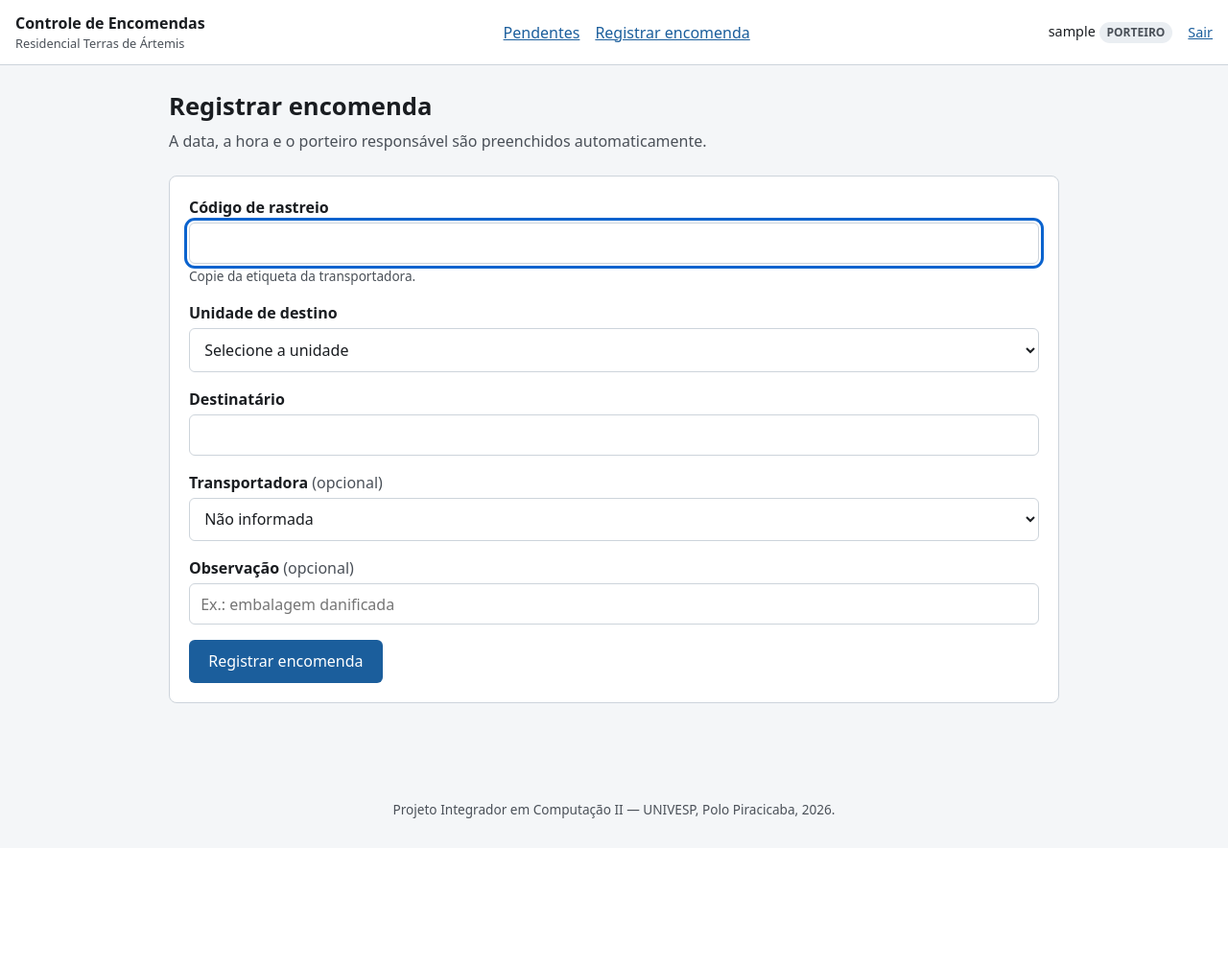
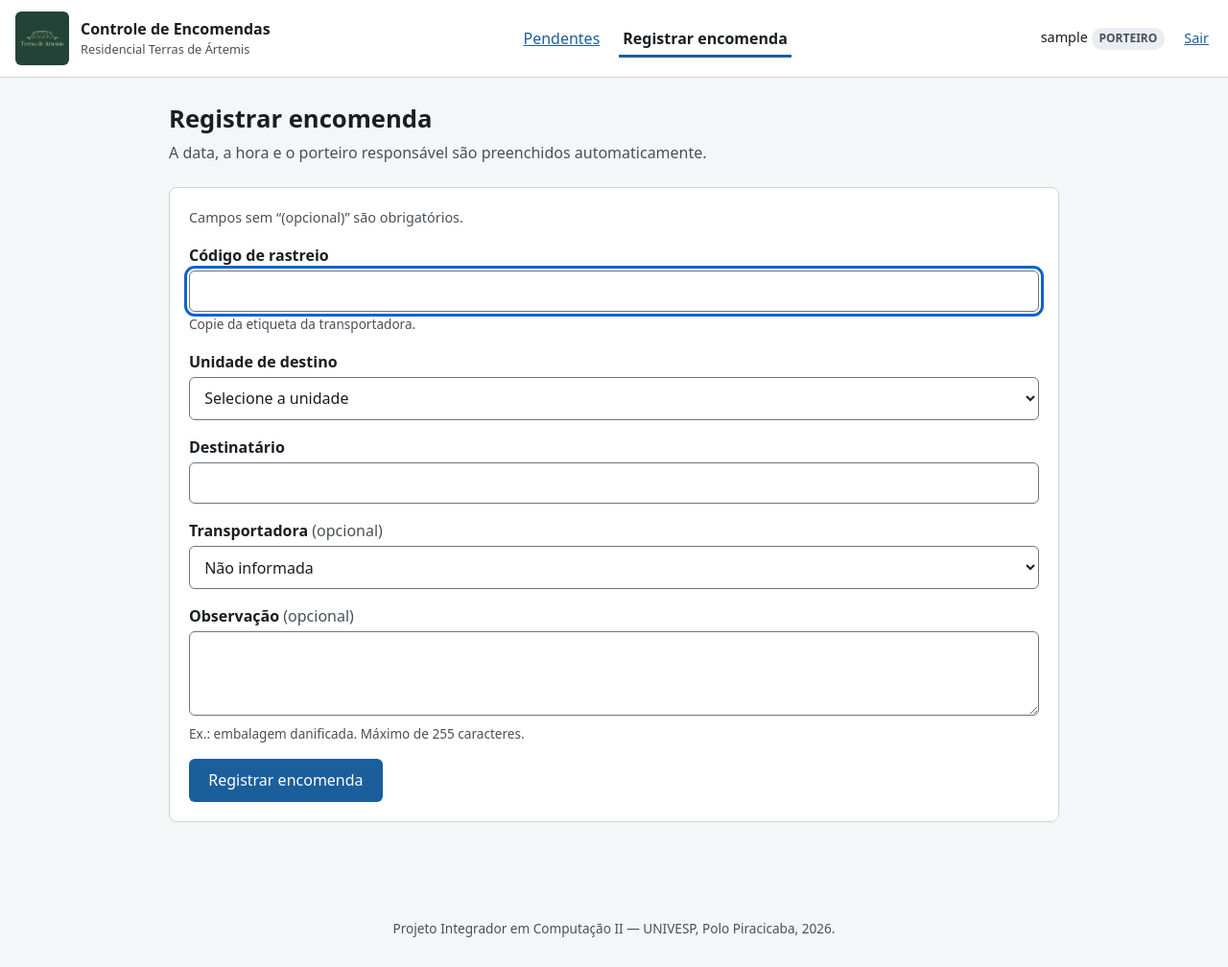
Before and after one commit to eberk9/PI2-Univesp, a Flask app: page /encomendas/nova in a window 1280 px wide. Shown: the whole page at 96% size. Before the commit the page ends 853 px from the top, so only its background shows below. Run offline with Flask 3, Linux system fonts and the light colour scheme; the visitor is signed in with stand-in values (Sample User, id 1); data that the repository does not hold is empty.

Commit message:
Template: logotipo e ajustes de navegação e acessibilidade (#1)
* Template

Inclusão de logotipo e alterações na navegação

* AlteraTemplate02

* AlteraTemplate03_Renan

```diff
--- a/app/static/css/app.css
+++ b/app/static/css/app.css
@@ -5,6 +5,7 @@
   --fundo: #f4f6f8;
   --superficie: #ffffff;
   --borda: #cdd4db;
+  --borda-campo: #6b7480;   /* 4.7:1 sobre branco; componentes de interface exigem 3:1 (WCAG 1.4.11) */
   --primaria: #1b5e9c;      /* 5.9:1 sobre branco */
   --primaria-escura: #14456f;
   --sucesso: #1b6b3a;       /* 5.4:1 sobre branco */
@@ -18,7 +19,7 @@
 body {
   margin: 0;
   font-family: system-ui, -apple-system, "Segoe UI", Roboto, sans-serif;
-  font-size: 16px;
+  font-size: 1rem;
   line-height: 1.5;
   color: var(--tinta);
   background: var(--fundo);
@@ -63,10 +64,26 @@ body {
   background: var(--superficie);
   border-bottom: 1px solid var(--borda);
 }
-.cabecalho__marca { display: flex; flex-direction: column; }
+.cabecalho__marca { display: flex; align-items: center; gap: 0.75rem; }
+.cabecalho__logo {
+  display: block;
+  width: 3.5rem;
+  height: 3.5rem;
+  flex-shrink: 0;
+  border-radius: 6px;
+}
+.cabecalho__titulos { display: flex; flex-direction: column; }
 .cabecalho__local { font-size: 0.8rem; color: var(--tinta-suave); }
 .cabecalho__nav ul {
   display: flex; gap: 1rem; list-style: none; margin: 0; padding: 0;
+}
+.cabecalho__nav a,
+.cabecalho__usuario a { display: inline-block; padding: 0.5rem 0.25rem; }
+.cabecalho__nav a[aria-current="page"] {
+  color: var(--tinta);
+  font-weight: 700;
+  text-decoration: none;
+  box-shadow: inset 0 -3px 0 var(--primaria);
 }
 .cabecalho__usuario { display: flex; gap: 1rem; align-items: center; font-size: 0.9rem; }
 
@@ -79,6 +96,8 @@ a:hover { color: var(--primaria-escura); }
   margin: 0 auto;
   padding: 1.5rem 1rem 3rem;
 }
+/* Foco programatico (link "pular"): sem contorno em contêiner nao interativo. */
+.conteudo:focus { outline: none; }
 h1 { font-size: 1.6rem; margin: 0 0 0.25rem; }
 h2 { font-size: 1.2rem; margin: 2rem 0 0.5rem; }
 .subtitulo { color: var(--tinta-suave); margin: 0 0 1.5rem; }
@@ -91,6 +110,20 @@ h2 { font-size: 1.2rem; margin: 2rem 0 0.5rem; }
   margin-bottom: 1.5rem;
 }
 .cartao--estreito { max-width: 24rem; margin: 3rem auto; }
+.cartao__cabecalho {
+  display: flex;
+  align-items: center;
+  gap: 1rem;
+  margin-bottom: 1.5rem;
+}
+.cartao__logo {
+  display: block;
+  width: 5rem;
+  height: 5rem;
+  flex-shrink: 0;
+  border-radius: 8px;
+}
+.cartao__titulos .subtitulo { margin-bottom: 0; }
 
 /* ---------------------------------------------------------- formularios */
 .campo { margin-bottom: 1rem; }
@@ -100,23 +133,27 @@ h2 { font-size: 1.2rem; margin: 2rem 0 0.5rem; }
   margin-bottom: 0.25rem;
 }
 .campo input,
-.campo select {
+.campo select,
+.campo textarea {
   width: 100%;
   padding: 0.6rem 0.7rem;
   font-size: 1rem;
   font-family: inherit;
   color: var(--tinta);
   background: var(--superficie);
-  border: 1px solid var(--borda);
+  border: 1px solid var(--borda-campo);
   border-radius: 6px;
 }
+.campo textarea { resize: vertical; min-height: 5rem; }
 .campo input[aria-invalid="true"],
-.campo select[aria-invalid="true"] {
+.campo select[aria-invalid="true"],
+.campo textarea[aria-invalid="true"] {
   border-color: var(--erro);
   border-width: 2px;
 }
 .ajuda { display: block; color: var(--tinta-suave); font-size: 0.85rem; margin-top: 0.2rem; }
 .opcional { font-weight: 400; color: var(--tinta-suave); }
+.nota-formulario { color: var(--tinta-suave); font-size: 0.9rem; margin: 0 0 1rem; }
 .erro-campo { display: block; color: var(--erro); font-size: 0.85rem; margin-top: 0.2rem; font-weight: 600; }
 
 .botao {
@@ -133,8 +170,9 @@ h2 { font-size: 1.2rem; margin: 2rem 0 0.5rem; }
 .botao--secundario {
   background: var(--superficie);
   color: var(--primaria);
-  border-color: var(--borda);
-  padding: 0.35rem 0.7rem;
+  border-color: var(--borda-campo);
+  padding: 0.5rem 0.9rem;
+  min-height: 2.75rem;
   font-size: 0.9rem;
 }
 .botao:disabled { opacity: 0.6; cursor: not-allowed; }
--- a/app/templates/base.html
+++ b/app/templates/base.html
@@ -12,16 +12,21 @@
   {% if current_user.is_authenticated %}
   <header class="cabecalho">
     <div class="cabecalho__marca">
-      <strong>Controle de Encomendas</strong>
-      <span class="cabecalho__local">Residencial Terras de Ártemis</span>
+      <img class="cabecalho__logo"
+           src="{{ url_for('static', filename='img/logo-terras-de-artemis.jpg') }}"
+           alt="" width="56" height="56">
+      <div class="cabecalho__titulos">
+        <strong>Controle de Encomendas</strong>
+        <span class="cabecalho__local">Residencial Terras de Ártemis</span>
+      </div>
     </div>
     <nav class="cabecalho__nav" aria-label="Navegação principal">
       <ul>
         {% if not current_user.e_morador() %}
-          <li><a href="{{ url_for('main.pendentes') }}">Pendentes</a></li>
-          <li><a href="{{ url_for('main.nova_encomenda') }}">Registrar encomenda</a></li>
+          <li><a href="{{ url_for('main.pendentes') }}"{% if request.endpoint == 'main.pendentes' %} aria-current="page"{% endif %}>Pendentes</a></li>
+          <li><a href="{{ url_for('main.nova_encomenda') }}"{% if request.endpoint == 'main.nova_encomenda' %} aria-current="page"{% endif %}>Registrar encomenda</a></li>
         {% else %}
-          <li><a href="{{ url_for('main.minhas_encomendas') }}">Minhas encomendas</a></li>
+          <li><a href="{{ url_for('main.minhas_encomendas') }}"{% if request.endpoint == 'main.minhas_encomendas' %} aria-current="page"{% endif %}>Minhas encomendas</a></li>
         {% endif %}
       </ul>
     </nav>
@@ -32,12 +37,12 @@
   </header>
   {% endif %}
 
-  <main id="conteudo" class="conteudo">
+  <main id="conteudo" class="conteudo" tabindex="-1">
     {% with mensagens = get_flashed_messages(with_categories=true) %}
       {% if mensagens %}
-        <div role="status" aria-live="polite">
+        <div>
           {% for categoria, mensagem in mensagens %}
-            <p class="aviso aviso--{{ categoria }}">{{ mensagem }}</p>
+            <p class="aviso aviso--{{ categoria }}" role="{{ 'alert' if categoria == 'erro' else 'status' }}">{{ mensagem }}</p>
           {% endfor %}
         </div>
       {% endif %}
--- a/app/templates/detalhe.html
+++ b/app/templates/detalhe.html
@@ -48,5 +48,5 @@
   </ol>
 </div>
 
-<p><a href="{{ url_for('main.inicio') }}">Voltar</a></p>
+<p><a href="{{ url_for('main.inicio') }}">Voltar para a lista</a></p>
 {% endblock %}
--- a/app/templates/minhas_encomendas.html
+++ b/app/templates/minhas_encomendas.html
@@ -7,9 +7,9 @@
 
 <p id="contador" class="contador" role="status" aria-live="polite">Carregando…</p>
 
-<div class="tabela-rolagem">
+<div class="tabela-rolagem" role="region" aria-labelledby="legenda-tabela" tabindex="0">
   <table class="tabela">
-    <caption class="visualmente-oculto">Encomendas destinadas à sua unidade</caption>
+    <caption id="legenda-tabela" class="visualmente-oculto">Encomendas destinadas à sua unidade</caption>
     <thead>
       <tr>
         <th scope="col">Código</th>
--- a/app/templates/nova_encomenda.html
+++ b/app/templates/nova_encomenda.html
@@ -7,6 +7,8 @@
 
 <div class="cartao">
   <form id="form-encomenda" novalidate>
+    <p class="nota-formulario">Campos sem “(opcional)” são obrigatórios.</p>
+
     <div class="campo">
       <label for="codigo_rastreio">Código de rastreio</label>
       <input type="text" id="codigo_rastreio" name="codigo_rastreio"
@@ -43,8 +45,9 @@
 
     <div class="campo">
       <label for="observacao">Observação <span class="opcional">(opcional)</span></label>
-      <input type="text" id="observacao" name="observacao" maxlength="255"
-             placeholder="Ex.: embalagem danificada">
+      <textarea id="observacao" name="observacao" rows="3" maxlength="255"
+                aria-describedby="ajuda-observacao"></textarea>
+      <small id="ajuda-observacao" class="ajuda">Ex.: embalagem danificada. Máximo de 255 caracteres.</small>
     </div>
 
     <button type="submit" class="botao botao--primario">Registrar encomenda</button>
--- a/app/templates/pendentes.html
+++ b/app/templates/pendentes.html
@@ -26,9 +26,9 @@
 
 <p id="contador" class="contador" role="status" aria-live="polite">Carregando…</p>
 
-<div class="tabela-rolagem">
+<div class="tabela-rolagem" role="region" aria-labelledby="legenda-tabela" tabindex="0">
   <table class="tabela">
-    <caption class="visualmente-oculto">Lista de encomendas registradas na portaria</caption>
+    <caption id="legenda-tabela" class="visualmente-oculto">Lista de encomendas registradas na portaria</caption>
     <thead>
       <tr>
         <th scope="col">Código</th>
```
Also changed, not shown: app/templates/login.html (+9 -2 lines), app/static/img/logo-terras-de-artemis.jpg (added).
